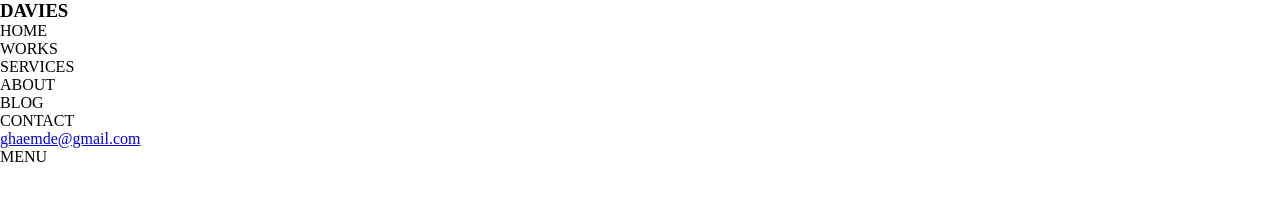
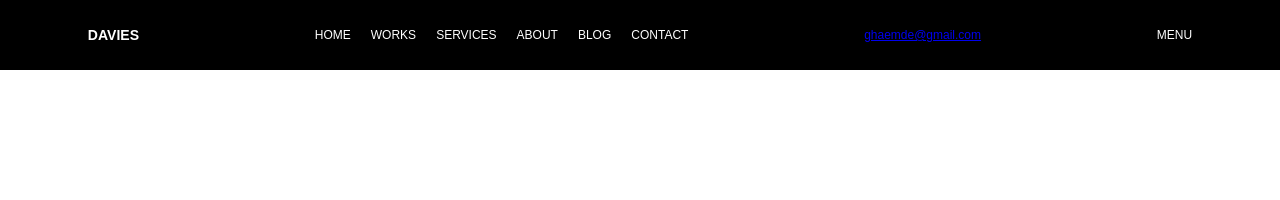
Before and after one commit to ghaem2001/Davies, a website: page index.html in a window 1280 px wide. Drawn offline with Linux system fonts and the light colour scheme.

Commit message:
add style for Header

```diff
--- a/assets/css/style.css
+++ b/assets/css/style.css
@@ -2,4 +2,33 @@
     padding: 0;
     margin: 0;
     box-sizing: border-box;
+    font-family: sans-serif;
 }
+
+.main{
+    width: 100%;
+}
+
+header{
+    width: 100%;
+    height: 70px;
+    background-color: black;
+    display: flex;
+    justify-content: space-around;
+    align-items: center;
+    color: white;
+    font-size: 12px;
+    /* position: fixed; */
+}
+
+header .logo{
+    font-size: 18px;
+}
+
+.listOfHeader ul{
+    display: flex;
+    align-items: center;
+    justify-content: center;
+    gap: 20px;
+    list-style: none;
+}
```
